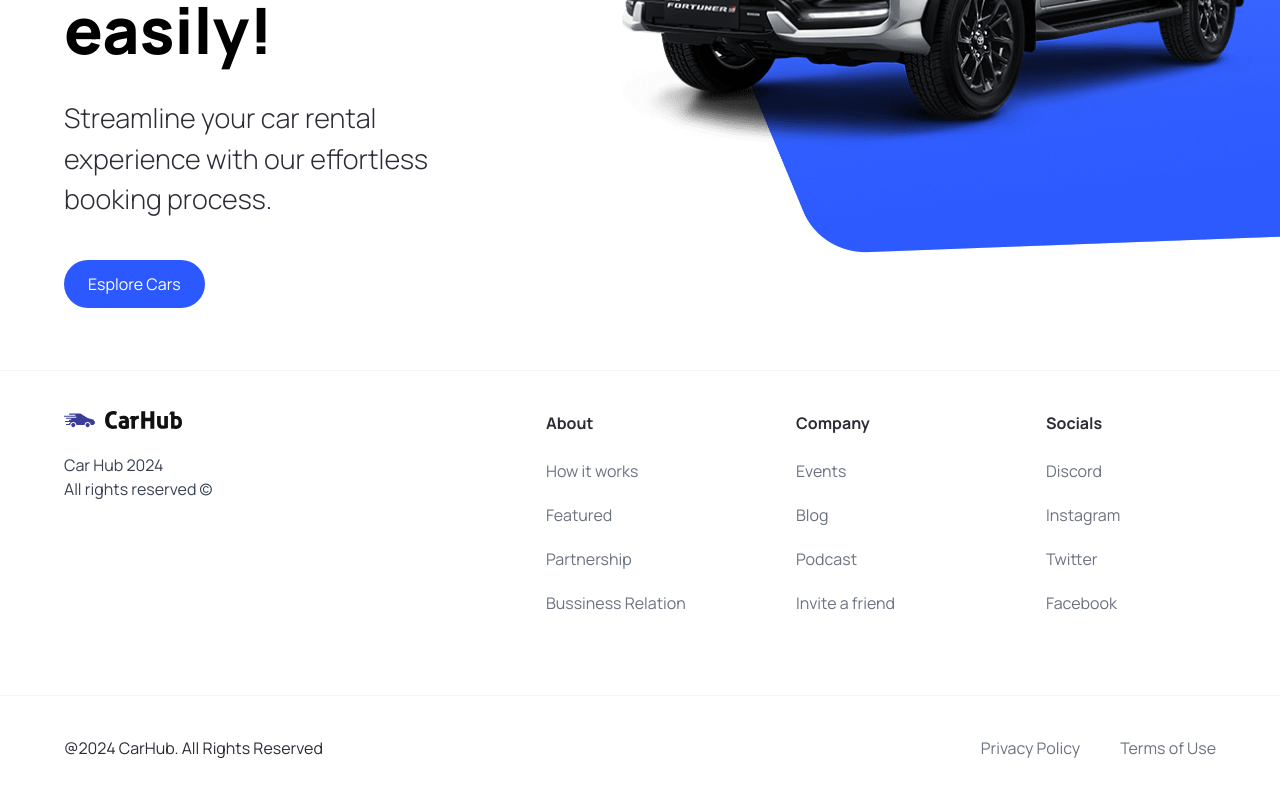
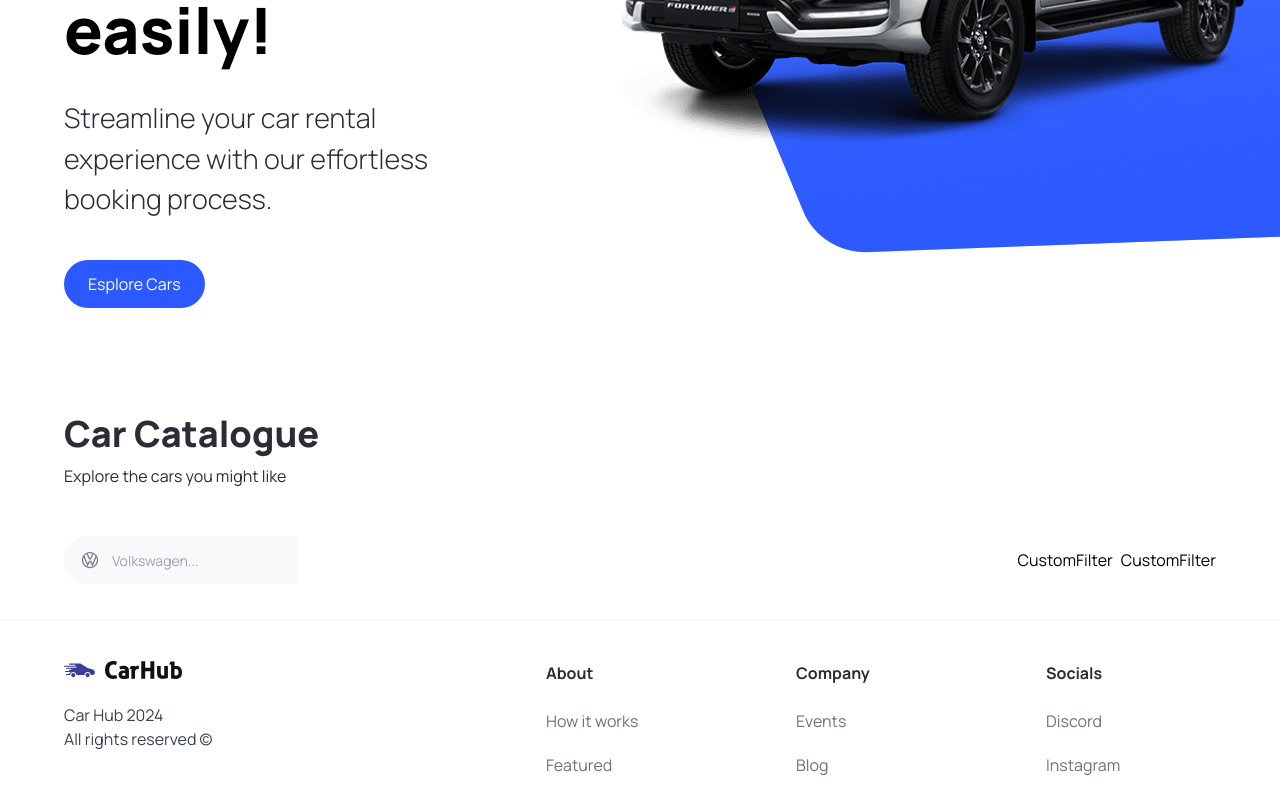
Before and after one commit to artemphys/nextjs_practice, a Next.js app: page / in a window 1280 px wide. Shown: the part 450-1247 px from the top of the page. Built offline with nearby package versions, Linux system fonts and the light colour scheme.

Commit message:
Added Searchbar

```diff
--- a/app/page.tsx
+++ b/app/page.tsx
@@ -1,10 +1,24 @@
-import { Hero } from "../components";
+import { Hero, SearchBar, CustomFilter } from "../components";
 import Image from "next/image";
 
 export default function Home() {
   return (
     <main className="overflow-hidden">
       <Hero />
+      <div className="mt-12 padding-x padding-y max-width" id="discover">
+        <div  className="home__text-container">
+          <h1 className="text-4xl font-extrabold">Car Catalogue</h1>
+          <p>Explore the cars you might like</p>
+        </div>
+        <div className="home__filters">
+          <SearchBar />
+
+          <div className="home__filter-container">
+            <CustomFilter title="fuel" />
+            <CustomFilter title="year" />
+          </div>
+        </div>
+      </div>
     </main>
   );
 }
--- /dev/null
+++ b/components/CustomFilter.tsx
@@ -0,0 +1,11 @@
+import React from 'react'
+
+const CustomFilter = () => {
+  return (
+    <div>
+      CustomFilter
+    </div>
+  )
+}
+
+export default CustomFilter
--- /dev/null
+++ b/components/SearchBar.tsx
@@ -0,0 +1,20 @@
+"use client";
+import { useState } from "react";
+import { SearchManufacturer } from "./";
+
+const SearchBar = () => {
+  const [manufacturer, setManufacturer] = useState("");
+  const handleSearch = () => {};
+
+  return (
+    <div>
+      <form className="searchbar" onSubmit={handleSearch}>
+        <div className="searchbar__item">
+          <SearchManufacturer manufacturer={manufacturer} setManufacturer={setManufacturer}/>
+        </div>
+      </form>
+    </div>
+  );
+};
+
+export default SearchBar;
--- /dev/null
+++ b/components/SearchManufacturer.tsx
@@ -0,0 +1,100 @@
+"use client";
+import { useState, Fragment } from "react";
+import Image from "next/image";
+import {
+  Combobox,
+  ComboboxButton,
+  ComboboxInput,
+  ComboboxOption,
+  ComboboxOptions,
+  Transition,
+} from "@headlessui/react";
+import { manufacturers } from "@/constants";
+import { SearchManufacturerProps } from "@/types";
+import React from "react";
+
+const SearchManufacturer = ({
+  manufacturer,
+  setManufacturer,
+}: SearchManufacturerProps) => {
+  const [query, setQuery] = useState("");
+
+  const filteredManufacturers =
+    query === ""
+      ? manufacturers
+      : manufacturers.filter((item) =>
+          item
+            .toLowerCase()
+            .replace(/\s+/g, "")
+            .includes(query.toLowerCase().replace(/\s+/g, ""))
+        );
+
+  return (
+    <div className="search-manufacturer">
+      <Combobox value={manufacturer} onChange={setManufacturer}>
+        <div className="relative w-full">
+          <ComboboxButton className="absolute top-[14px]">
+            <Image
+              src="/car-logo.svg"
+              width={20}
+              height={20}
+              className="ml-4"
+              alt="Car Logo"
+            />
+          </ComboboxButton>
+          <ComboboxInput
+            className="search-manufacturer__input"
+            placeholder="Volkswagen..."
+            displayValue={(item: string) => item}
+            onChange={(e) => setQuery(e.target.value)}
+          />
+          <Transition
+            as={Fragment}
+            leave="transition ease-in duration-100"
+            leaveFrom="opacity-100"
+            leaveTo="opacity-0"
+            afterLeave={() => setQuery("")}
+          >
+            <ComboboxOptions className='absolute mt-1 max-h-60 w-full overflow-auto rounded-md bg-white py-1 text-base shadow-lg ring-1 ring-black ring-opacity-5 focus:outline-none sm:text-sm'
+              static>
+              {filteredManufacturers.map((item) => (
+                <ComboboxOption
+                  key="item"
+                  value={item}
+                  className={({ focus }) =>
+                    `relative search-manufacturer__option ${
+                      focus ? "bg-primary-blue text-white" : "text-gray-900"
+                    }`
+                  }
+                >
+                  {({ selected, focus }) => (
+                    <>
+                      <span
+                        className={`block truncate ${
+                          selected ? "font-medium" : "font-normal"
+                        }`}
+                      >
+                        {item}
+                      </span>
+
+                      {/* Show an active blue background color if the option is selected */}
+                      {selected ? (
+                        <span
+                          className={`absolute inset-y-0 left-0 flex items-center pl-3 ${
+                            focus ? "text-white" : "text-pribg-primary-purple"
+                          }`}
+                        ></span>
+                      ) : null}
+                    </>
+                  )}
+                </ComboboxOption>
+              ))}
+            </ComboboxOptions>
+          </Transition>
+        </div>
+      </Combobox>
+    </div>
+  );
+};
+
+export default SearchManufacturer;
--- a/components/index.ts
+++ b/components/index.ts
@@ -2,5 +2,16 @@
 import CustomButton from "./CustomButton";
 import Navbar from "./Navbar";
 import Footer from "./Footer";
+import CustomFilter from "./CustomFilter";
+import SearchBar from "./SearchBar";
+import SearchManufacturer from "./SearchManufacturer";
 
-export { Hero, CustomButton, Navbar, Footer };
+export {
+  Hero,
+  CustomButton,
+  Navbar,
+  Footer,
+  CustomFilter,
+  SearchBar,
+  SearchManufacturer,
+};
--- a/types/index.ts
+++ b/types/index.ts
@@ -6,3 +6,8 @@
     handleClick?: MouseEventHandler<HTMLButtonElement>;
     btnType?: "button" | "submit";
 }
+
+export interface SearchManufacturerProps {
+    manufacturer: string;
+    setManufacturer: (manufacturer: string) => void;
+}
```
Also changed, not shown: package.json (+6 -5 lines), 1 other file (tests, documents, lock files or other folders).
